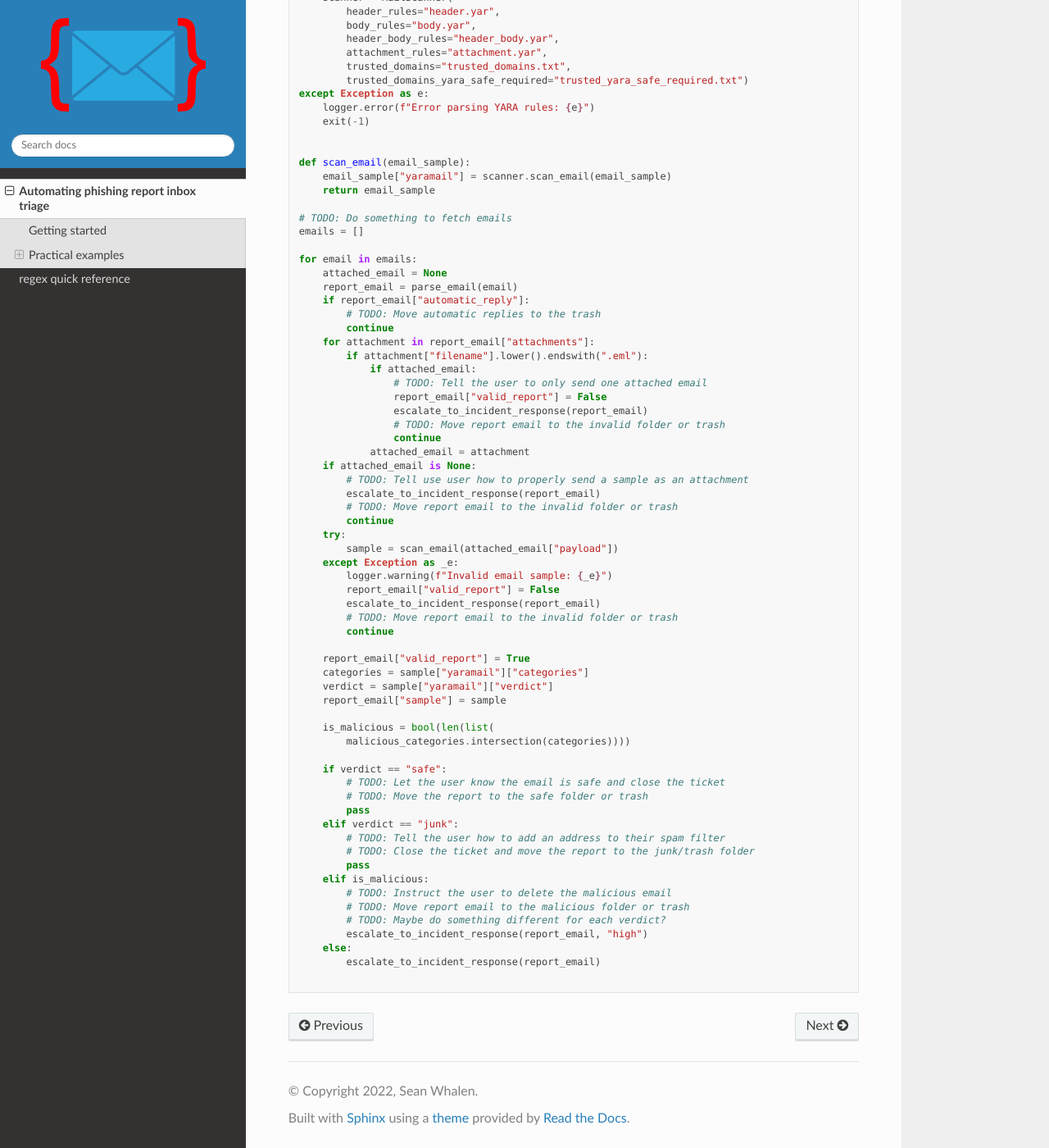
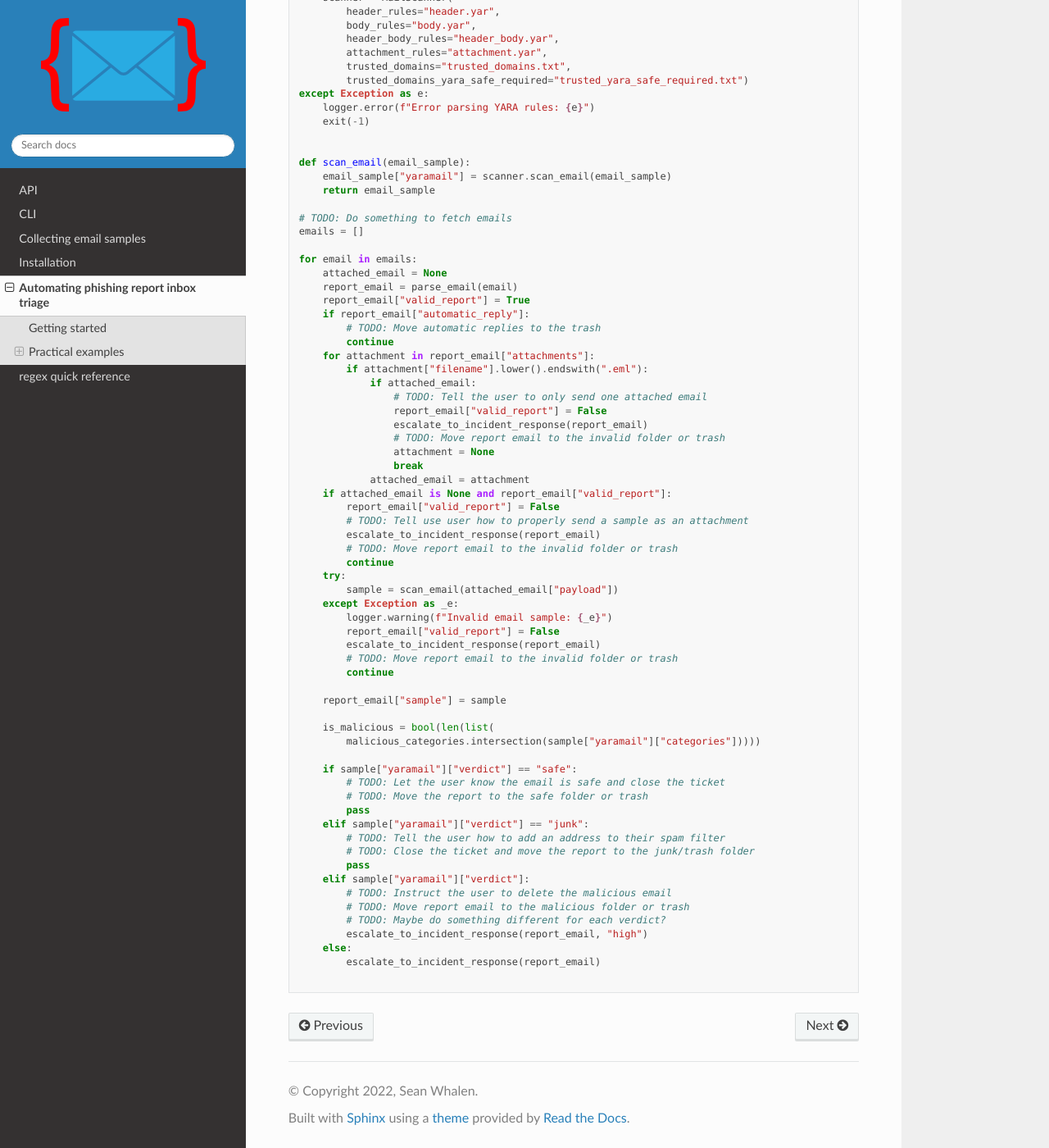
Before and after one commit to seanthegeek/yaramail, a Sphinx documentation site: the page built from docs/source/phishing.md, in a window 1280 px wide and 1400 px high, scrolled down 6858 px. Shown: the whole window at 82% size. Built offline with Sphinx 7.4.7 and the Read the Docs theme 2.0.0, drawn with Linux system fonts in a browser that asks for light colours.

Commit message:
reorg docs and fix bugs in sample code

````diff
--- a/docs/source/phishing.md
+++ b/docs/source/phishing.md
@@ -37,12 +37,12 @@ Use the [include][include] directive in the YARA rule files that you pass to
 divided into separate files as you see fit.
 ```
 
-The `MailScanner` class in the [`yaramail` API][API] provides a YARA scanner
+The `MailScanner` class in the [`yaramail` API](api) provides a YARA scanner
 that is specifically designed for emails.
 
 To scan an email, pass the output from
 [mailsuite.utils.parse_email()][parse_email] to `MailScanner.scan_email()`,
-Take a look at the [API documentation][API] to learn about the returned value.
+Take a look at the [API documentation](api) to learn about the returned value.
 
 ## Practical examples
 
@@ -364,6 +364,7 @@ emails = []
 for email in emails:
     attached_email = None
     report_email = parse_email(email)
+    report_email["valid_report"] = True
     if report_email["automatic_reply"]:
         # TODO: Move automatic replies to the trash
         continue
@@ -374,9 +375,11 @@ for email in emails:
                 report_email["valid_report"] = False
                 escalate_to_incident_response(report_email)
                 # TODO: Move report email to the invalid folder or trash
-                continue
+                attachment = None
+                break
             attached_email = attachment
-    if attached_email is None:
+    if attached_email is None and report_email["valid_report"]:
+        report_email["valid_report"] = False
         # TODO: Tell use user how to properly send a sample as an attachment
         escalate_to_incident_response(report_email)
         # TODO: Move report email to the invalid folder or trash
@@ -390,23 +393,20 @@ for email in emails:
         # TODO: Move report email to the invalid folder or trash
         continue
 
-    report_email["valid_report"] = True
-    categories = sample["yaramail"]["categories"]
-    verdict = sample["yaramail"]["verdict"]
     report_email["sample"] = sample
 
     is_malicious = bool(len(list(
-        malicious_categories.intersection(categories))))
+        malicious_categories.intersection(sample["yaramail"]["categories"]))))
 
-    if verdict == "safe":
+    if sample["yaramail"]["verdict"] == "safe":
         # TODO: Let the user know the email is safe and close the ticket
         # TODO: Move the report to the safe folder or trash
         pass
-    elif verdict == "junk":
+    elif sample["yaramail"]["verdict"] == "junk":
         # TODO: Tell the user how to add an address to their spam filter
         # TODO: Close the ticket and move the report to the junk/trash folder
         pass
-    elif is_malicious:
+    elif sample["yaramail"]["verdict"]:
         # TODO: Instruct the user to delete the malicious email
         # TODO: Move report email to the malicious folder or trash
         # TODO: Maybe do something different for each verdict?
````
Also changed, not shown: other parts of docs/source/phishing.md (+0 -1 lines), docs/source/api.md (added, +7 -0 lines), docs/source/cli.md (added, +60 -0 lines), docs/source/collecting_samples.md (added, +35 -0 lines), docs/source/index.md (+4 -152 lines), docs/source/installation.md (added, +64 -0 lines), yaramail/__init__.py (+14 -13 lines).
